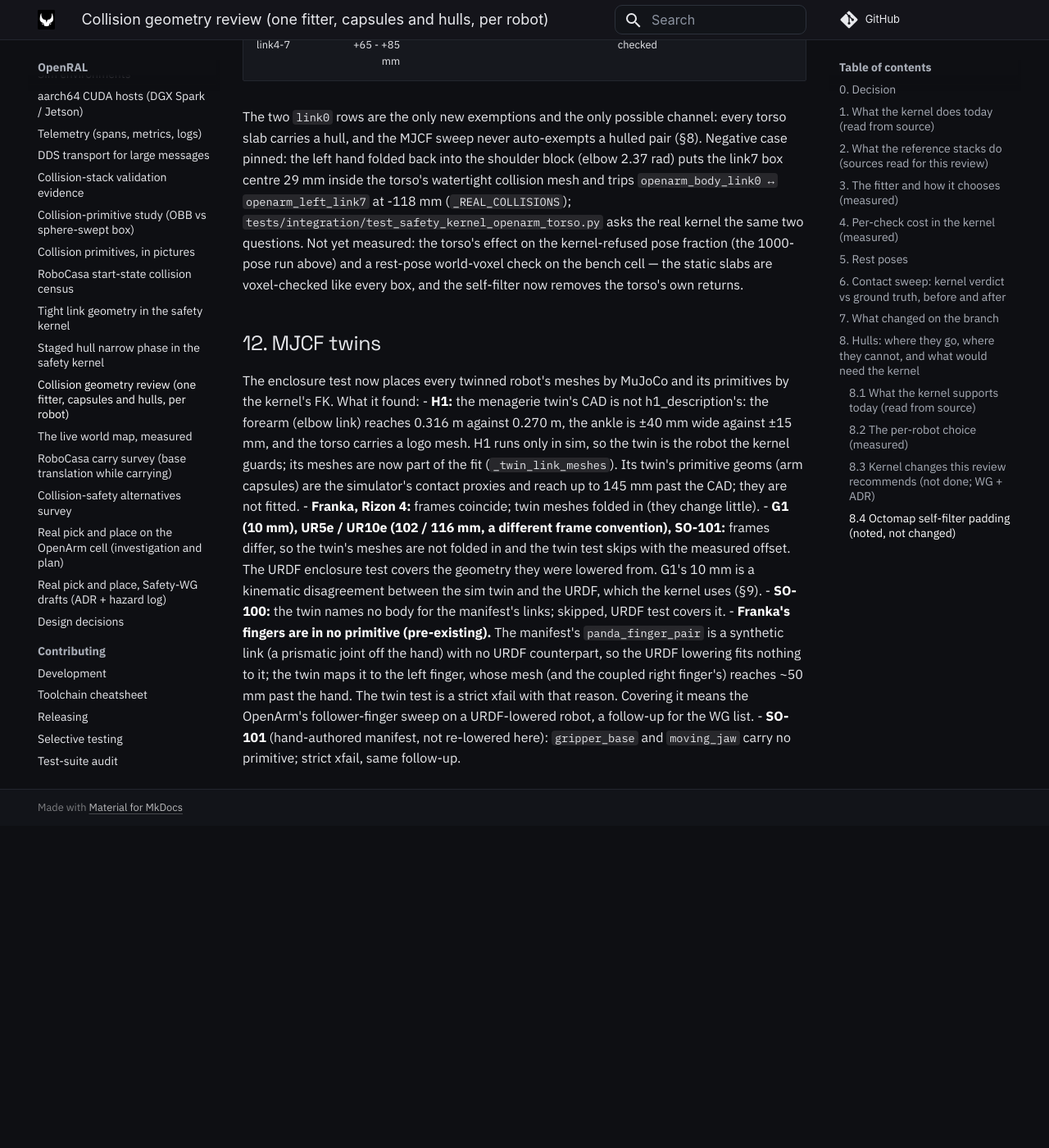
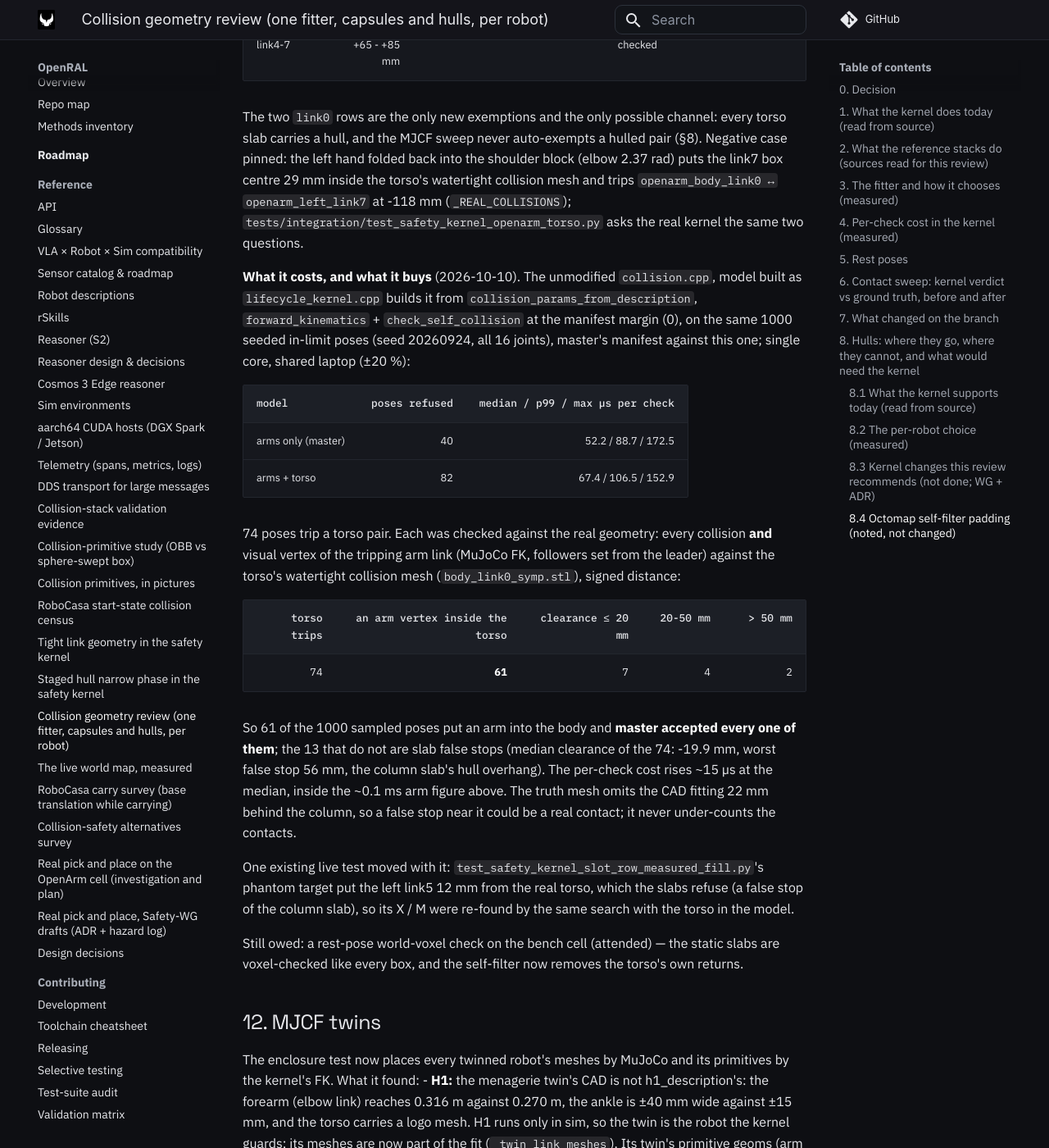
Before and after one commit to OpenRAL/openral, an MkDocs documentation site: the page built from docs/reference/collision-geometry-review.md, in a window 1280 px wide and 1400 px high, scrolled down 18956 px. Shown: the whole window at 82% size. Built offline with MkDocs 1.6.1 and Material for MkDocs 9.7.7, drawn with Linux system fonts in a browser that asks for light colours; comment, search, counter and statistics services are not loaded; before the commit the page ends 19963 px from its top, so only the background shows below that.

Commit message:
docs(safety): measured kernel cost and mesh truth of the OpenArm torso
The unmodified `collision.cpp`, model built as `lifecycle_kernel.cpp` builds
it, on the same 1000 seeded in-limit poses: master's manifest refuses 40, the
torso manifest 82, median check 52 -> 67 us. Of the 74 poses that trip a torso
pair, 61 put an arm vertex inside the torso's watertight collision mesh (poses
master accepted), 7 more are within 20 mm, and 13 are slab false stops (worst
56 mm). Recorded in collision-geometry-review.md 11.1 with the method, the
slot-row fixture that moved, and the one check still owed (rest-pose world
voxels on the bench cell); one sentence in the OpenArm README.

Co-Authored-By: Claude Opus 5.5 <noreply@anthropic.com>
Signed-off-by: Adrian <adrianllopart@gmail.com>

```diff
--- a/docs/reference/collision-geometry-review.md
+++ b/docs/reference/collision-geometry-review.md
@@ -574,9 +574,39 @@ carries a hull, and the MJCF sweep never auto-exempts a hulled pair (§8). Negat
 the left hand folded back into the shoulder block (elbow 2.37 rad) puts the link7 box centre
 29 mm inside the torso's watertight collision mesh and trips `openarm_body_link0 ↔ openarm_left_link7`
 at -118 mm (`_REAL_COLLISIONS`); `tests/integration/test_safety_kernel_openarm_torso.py` asks the
-real kernel the same two questions. Not yet measured: the torso's effect on the kernel-refused pose
-fraction (the 1000-pose run above) and a rest-pose world-voxel check on the bench cell — the static
-slabs are voxel-checked like every box, and the self-filter now removes the torso's own returns.
+real kernel the same two questions.
+
+**What it costs, and what it buys** (2026-10-10). The unmodified `collision.cpp`, model built as
+`lifecycle_kernel.cpp` builds it from `collision_params_from_description`, `forward_kinematics` +
+`check_self_collision` at the manifest margin (0), on the same 1000 seeded in-limit poses
+(seed 20260924, all 16 joints), master's manifest against this one; single core, shared laptop
+(±20 %):
+
+| model | poses refused | median / p99 / max µs per check |
+|---|---:|---:|
+| arms only (master) | 40 | 52.2 / 88.7 / 172.5 |
+| arms + torso | 82 | 67.4 / 106.5 / 152.9 |
+
+74 poses trip a torso pair. Each was checked against the real geometry: every collision **and**
+visual vertex of the tripping arm link (MuJoCo FK, followers set from the leader) against the
+torso's watertight collision mesh (`body_link0_symp.stl`), signed distance:
+
+| torso trips | an arm vertex inside the torso | clearance ≤ 20 mm | 20-50 mm | > 50 mm |
+|---:|---:|---:|---:|---:|
+| 74 | **61** | 7 | 4 | 2 |
+
+So 61 of the 1000 sampled poses put an arm into the body and **master accepted every one of them**;
+the 13 that do not are slab false stops (median clearance of the 74: -19.9 mm, worst false stop
+56 mm, the column slab's hull overhang). The per-check cost rises ~15 µs at the median, inside the
+~0.1 ms arm figure above. The truth mesh omits the CAD fitting 22 mm behind the column, so a false
+stop near it could be a real contact; it never under-counts the contacts.
+
+One existing live test moved with it: `test_safety_kernel_slot_row_measured_fill.py`'s phantom
+target put the left link5 12 mm from the real torso, which the slabs refuse (a false stop of the
+column slab), so its X / M were re-found by the same search with the torso in the model.
+
+Still owed: a rest-pose world-voxel check on the bench cell (attended) — the static slabs are
+voxel-checked like every box, and the self-filter now removes the torso's own returns.
 
 ## 12. MJCF twins
 
```
Also changed, not shown: robots/openarm/README.md (+4 -1 lines).
